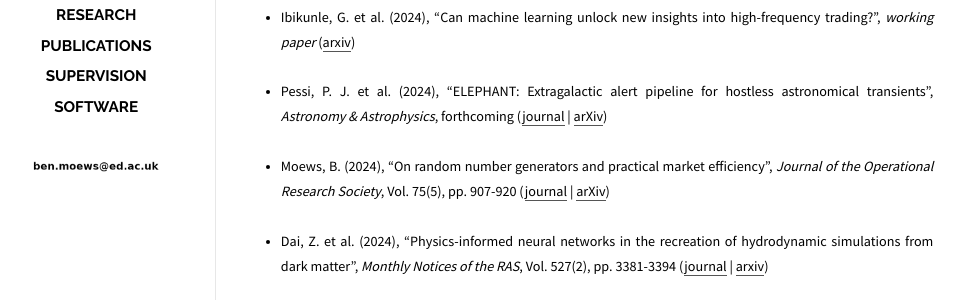
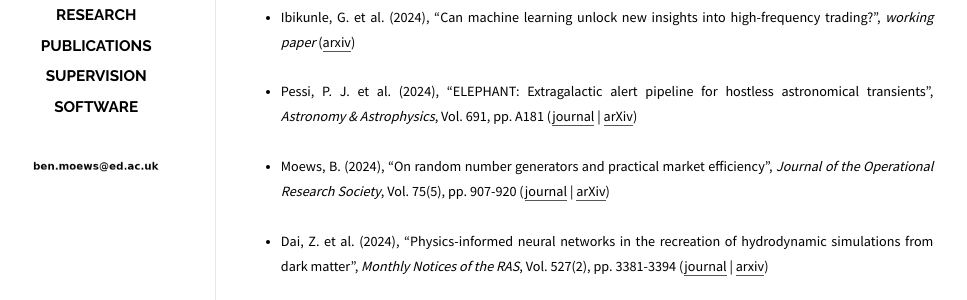
Before and after one commit to moews/moews.github.io, a Jekyll site: the page built from _posts/2017-03-25-publications.md, in a window 1280 px wide. Shown: the part 265-565 px from the top of the page, without its empty margins (143-1110 px from the left). Built offline with Jekyll 4.4.1, drawn with Linux system fonts in a browser that asks for light colours.

Commit message:
Update 2017-03-25-publications.md

```diff
--- a/_posts/2017-03-25-publications.md
+++ b/_posts/2017-03-25-publications.md
@@ -14,7 +14,7 @@
 
 * <small>Ibikunle, G. et al. (2024), "Can machine learning unlock new insights into high-frequency trading?", _working paper_ ([arxiv](https://arxiv.org/abs/2405.08101))</small>
 
-* <small>Pessi, P. J. et al. (2024), "ELEPHANT: Extragalactic alert pipeline for hostless astronomical transients", _Astronomy & Astrophysics_, forthcoming ([journal](https://doi.org/10.1051/0004-6361/202450535 ) | [arXiv](https://arxiv.org/abs/2404.18165))</small>
+* <small>Pessi, P. J. et al. (2024), "ELEPHANT: Extragalactic alert pipeline for hostless astronomical transients", _Astronomy & Astrophysics_, Vol. 691, pp. A181 ([journal](https://doi.org/10.1051/0004-6361/202450535 ) | [arXiv](https://arxiv.org/abs/2404.18165))</small>
 
 * <small>Moews, B. (2024), "On random number generators and practical market efficiency", _Journal of the Operational Research Society_, Vol. 75(5), pp. 907-920 ([journal](https://doi.org/10.1080/01605682.2023.2219292) | [arXiv](https://arxiv.org/abs/2305.17419))</small>
 
```
